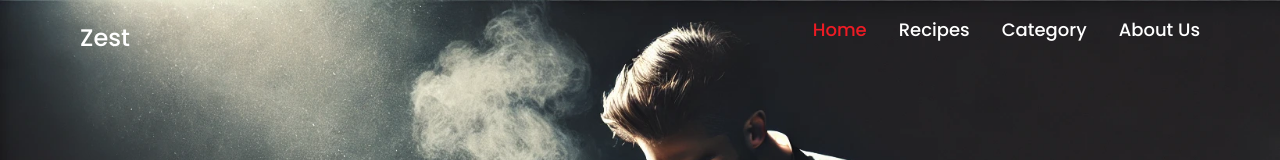
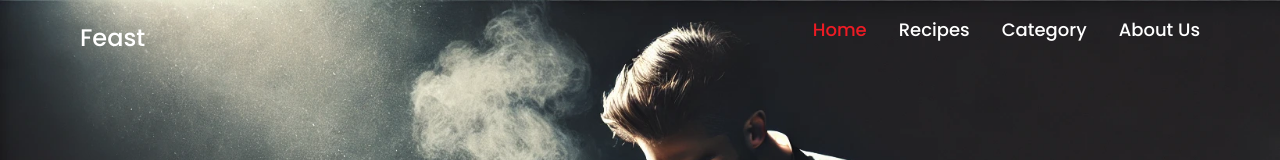
Before and after one commit to maundu55/Recipe, a React (Vite) app: page / in a window 1280 px wide. Shown: the top 160 px of the page. Built offline with nearby package versions, Linux system fonts and the light colour scheme.

Commit message:
add storage to liked recipes

```diff
--- a/index.html
+++ b/index.html
@@ -10,7 +10,7 @@
       href="https://fonts.googleapis.com/css2?family=Poppins:ital,wght@0,100;0,200;0,300;0,400;0,500;0,600;0,700;0,800;0,900;1,100;1,200;1,300;1,400;1,500;1,600;1,700;1,800;1,900&display=swap"
       rel="stylesheet"
     />
-    <title>Zest</title>
+    <title>Feast</title>
   </head>
   <body class="bg-gray-100">
     <div id="root"></div>
--- a/src/components/Header.jsx
+++ b/src/components/Header.jsx
@@ -29,7 +29,7 @@ const Header = () => {
     <header className= {`${isScrolled ? `bg-black shadow-sm` : ``} fixed top-0 z-50 w-full transition-all duration-300 ease-in-out`}>
     <div className='container flex items-center justify-between py-4'>
     <a className={`${isScrolled ? 'text-primary-400' : 'text-white'} text-500 font-500`} href="/">
-    Zest
+    Feast
     </a>
     <Nav isOpen={isOpen} />
 
--- a/src/components/Recipe.jsx
+++ b/src/components/Recipe.jsx
@@ -2,11 +2,11 @@ import React from 'react'
 import { Heart } from 'lucide-react'
 import { Link } from 'react-router-dom'
 
-const Recipe = ({recipe, onToggle}) => {
+const Recipe = ({recipe, onToggle, isLiked}) => {
   return (
     <div className='relative mb-4 rounded-lg bg-white shadow-md'>
         <button onClick={()=> onToggle(recipe.id)} className='absolute left-4 top-4 z-20 flex size-[32px] cursor-pointer items-center justify-center rounded-full bg-primary-400 text-white'>
-            <Heart />
+            <Heart size={20} className={`text-center ${isLiked ? 'fill-current' : ''}`} />
         </button>
         <Link to={`/recipe/${recipe.id}`}>
         <img src={recipe.image} alt={recipe.title}  className='h-48 w-full rounded-t-lg object-cover'/>
--- a/src/sections/Recipes.jsx
+++ b/src/sections/Recipes.jsx
@@ -1,4 +1,4 @@
-import React, { useState } from 'react'
+import React, { useEffect, useState } from 'react'
 import {Search } from 'lucide-react'
 import {recipes } from '../data'
 import Recipe from '../components/Recipe'
@@ -13,6 +13,12 @@ const handleChange =(e)=>{
     // console.log(e)
 }
 
+useEffect(()=>{
+    const storedLikedRecipes = JSON.parse(localStorage.getItem('likedRecipes') || '[]');
+
+    setLikedRecipes(storedLikedRecipes);
+}, [])
+
 const filteredRecipes = recipes.filter(recipe => recipe.title.toLowerCase().includes(searchTerm.toLowerCase()))
 
 const handleLikedToggle =(recipeId) =>{
@@ -24,6 +30,8 @@ const handleLikedToggle =(recipeId) =>{
         } else{
             updatedLiked =[...prevLiked, recipeId];
         }
+        localStorage.setItem('likedRecipes', JSON.stringify(updatedLiked));
+
         return updatedLiked;
     });
 };
@@ -56,7 +64,11 @@ const handleLikedToggle =(recipeId) =>{
         <div className='mt-8 md:grid md:grid-cols-2 md:gap-4 lg:grid-cols-3'>
          {
         filteredRecipes.map(recipe =>(
-            <Recipe key={recipe.id} recipe={recipe} onToggle={handleLikedToggle} />
+            <Recipe
+            key={recipe.id}
+            recipe={recipe}
+            isLiked={likedRecipes.includes(recipe.id)}
+            onToggle={handleLikedToggle} />
         ))
     }
         </div>
```
